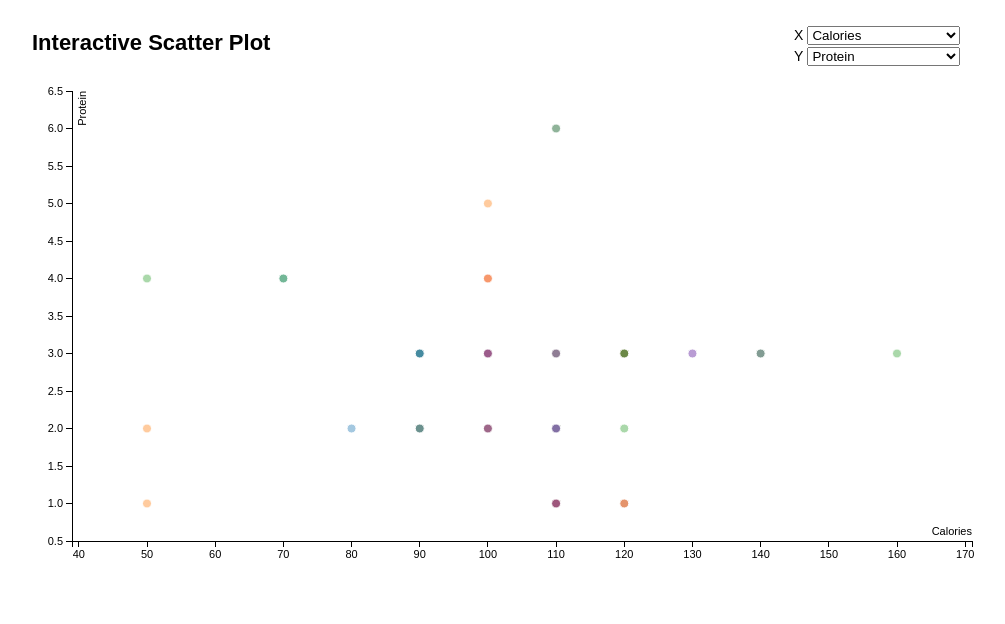
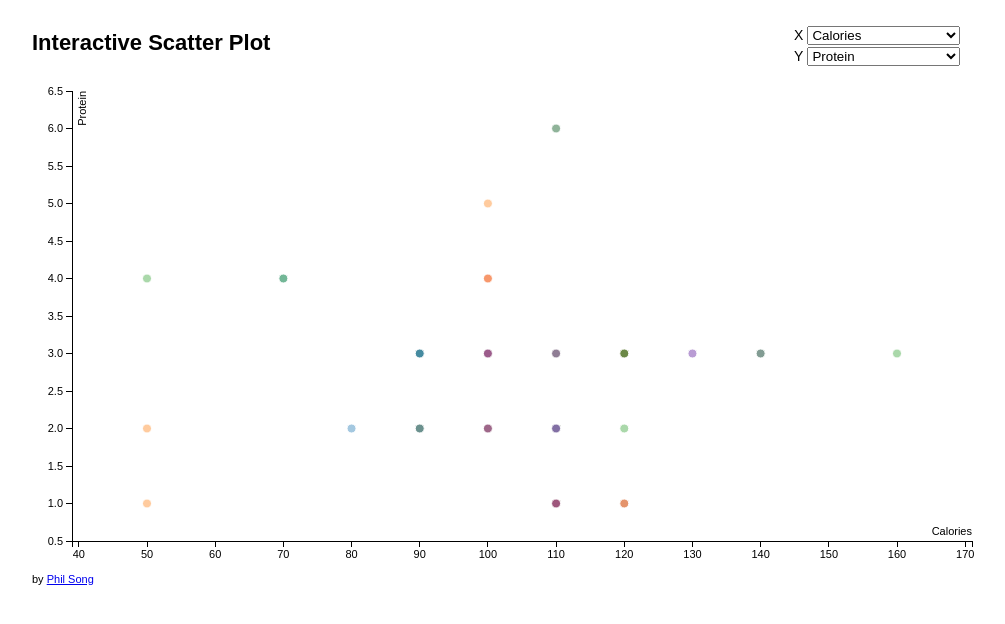
Before and after one commit to feelsong/scatter-plot, a website: page app/index.html in a window 1280 px wide. Shown: the whole page, without its empty margins (18-1023 px from the left). Drawn offline with nearby package versions, Linux system fonts and the light colour scheme; files that its build step writes are made by us from their sources.

Commit message:
add footer

```diff
--- a/app/index.html
+++ b/app/index.html
@@ -19,7 +19,9 @@
 </div>
 <div class="plot-box">
 </div>
-
+<footer>
+  by  <a href="mailto:song.jun.philip@gmail.com">Phil Song<a>
+</footer>
 </body>
 <script src="http://d3js.org/d3.v3.min.js"></script>
 <script src="scripts/main.js"></script>
```
